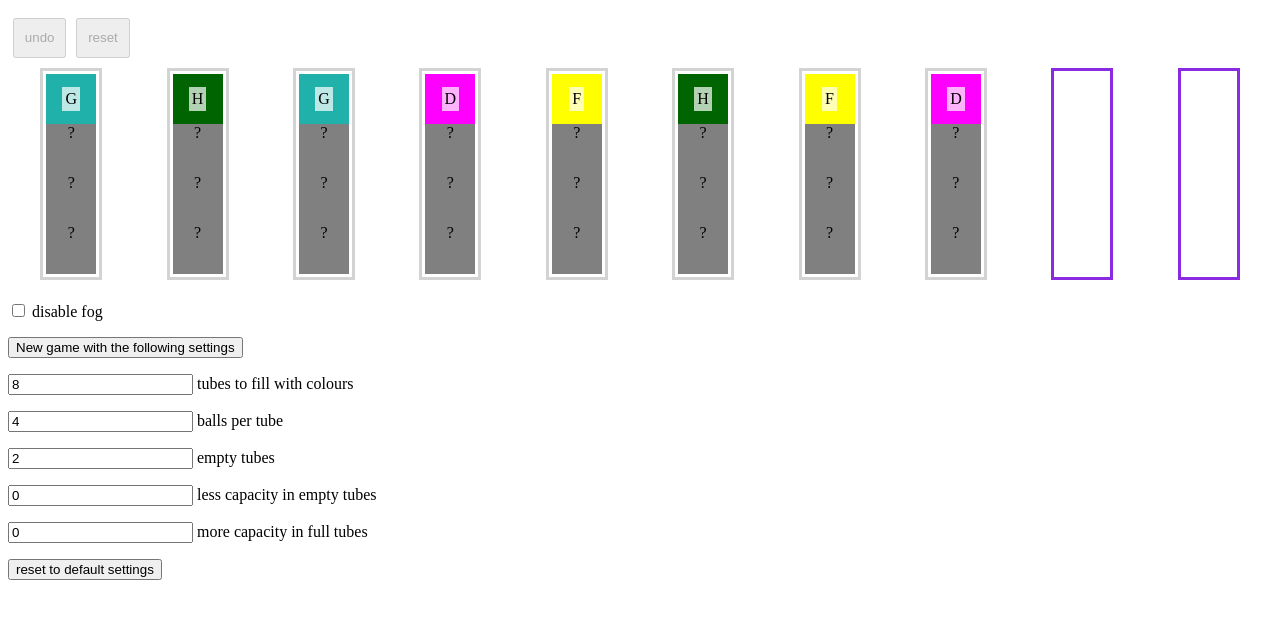
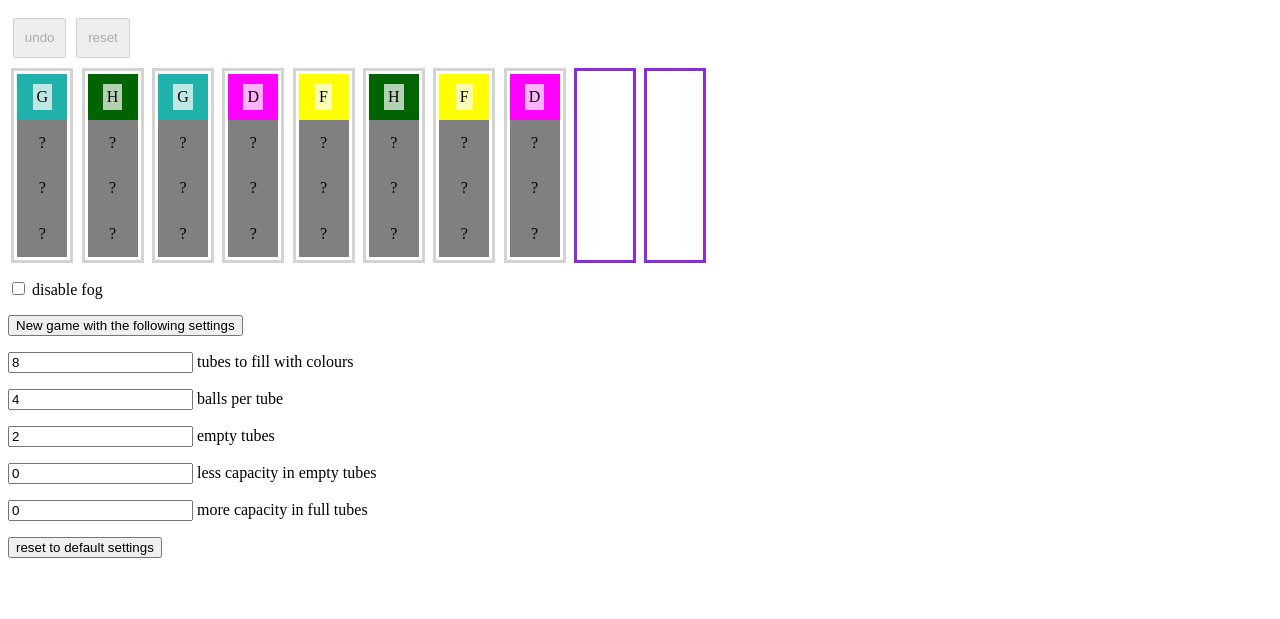
Before and after one commit to tadhgmister/tadhgmister.github.io, a plain HTML site: page coloursortgame/index.html in a window 1280 px wide. Shown: the part 137-756 px from the top of the page. Drawn offline with Linux system fonts and the light colour scheme.

Commit message:
coloursort now uses grid layout and new movement
the new movement algorithm that was discussed with ciaran is now
implemented, it should now do the least number of splits necessary and
allow levels with several shorter empties to be completable.

The gameboard now uses a grid layout, the tubes span over a number of
rows based on their capacity so each row basically represents a ball
height, this means tubes of different sizes can be packed together in
irregular fashion to get more dense arrangement. There is also a bit of
javascript code needed to help the css get the right heights but it just
measures the number of rows actually used in the grid so it is very
lightweight.

```diff
--- /dev/null
+++ b/coloursortgame/coloursort-grid.css
@@ -0,0 +1,128 @@
+:root {
+    --ball-size: 50px;
+    --tube-border-size: 3px;
+    --tube-padding-size: 3px;
+    --gap-size: 5px;
+}
+
+.ActionButton {
+    min-height: 30pt;
+    min-width: 40pt;
+    margin: 5px;
+}
+
+.GameBoard {
+    display: grid;
+    /* this should get immidiately overridden by the javascript resize listener, if it fails to get the proper number this is the effective default */
+    --n-rows: 10;
+    /* the main sizing constraints are here */
+    /* the column size maximum is the main width of the tubes including margin, the target is the minimum size for smaller screens and
+    and the min is based on the width of the label + margins and border and padding etc to overrule the minimum screen portion if it would cutoff the labels */
+    grid-template-columns: repeat(auto-fill, clamp(2ch, 18vw, calc(var(--ball-size) + 2 * (var(--tube-border-size) + var(--tube-padding-size)))));
+    /* the rows roughly specify the height of the balls with some offset due to margins and borders of the tubes, the minimum is just a bit more than the height of the label to try to account for marigns
+    the default is some fraction of the screen divided by the calculated number of rows to keep the whole grid on the screen, and the maximum is the size that should be taken up if there is plenty of room on the screen
+    and the game doesn't need the full height (typical on desktop) */
+    grid-auto-rows: clamp(1.5em, calc(90vh / var(--n-rows)), var(--ball-size));
+    /* put good spaces around the tubes  */
+    justify-content: space-evenly;
+    /* take up full width of body (or other container) */
+    width: 100%;
+    column-gap: var(--gap-size);
+}
+
+.Tube {
+    /* tube spans over rows based on capacity */
+    grid-row-end: span var(--capacity);
+    /* display balls from bottom to top */
+    display: flex;
+    flex-direction: column-reverse;
+
+    padding: var(--tube-padding-size);
+    border: var(--tube-border-size) solid lightgrey;
+    /* will take up available space in width and height */
+    width: auto;
+    height: auto;
+    /* since tubes are all different heights we use margin-top for the vertical gaps instead of within grid, applying grid gaps would effectively put gaps between balls although because the balls are within tubes it just messes up spacing */
+    margin-top: var(--gap-size);
+
+}
+/* highlight tubes that can move to partial tubes */
+.Tube.normal {
+    border-color: #333;
+}
+/* TODO: ciaran didn't like the highlighting logic, maybe make it optional with a toggle like fog or make it more subtle */
+.Tube.pure, .Tube.empty {
+    border-color: blueviolet;
+}
+
+@keyframes ballDrop {
+    from {
+        opacity: 0.1;
+        transform: translateY(-100%);
+    }
+    to {
+        opacity: inherit;
+        transform: translateY(0);
+    }
+}
+.Ball {
+    display: flex;
+    /* center span containing label as much as possible */
+    justify-content: center;
+    align-items: center;
+    /* take up the full width of the tube and the fraction of the tube based on how many fit into this tube */
+    width: 100%;
+    height: calc(100%/var(--capacity));
+    /* do a simple animation upon creation to draw attention to where they go. */
+    animation: ballDrop 0.5s ease-out forwards;
+    /* in the event the padding of the label would overlap with other balls hide it */
+    overflow: hidden;
+}
+/* shroud logic, if there is a body with a checkbox with id #disableFog that is not checked then balls with shroud get this*/
+body:has(#disableFog:not(:checked)) .Ball.shroud:before {
+    content: "?";
+    background-color: grey;
+    display:flex;
+    align-items: center;
+    justify-content: center;
+    width: 100%;
+    height: 100%;
+}
+body:has(#disableFog:not(:checked)) .Ball.shroud > span {
+    /* hide the span labeling the ball when it is shrouded */
+    display: none;
+}
+/* set a slightly transparent background over the label to improve contrast */
+.Ball > span {
+    background-color: rgba(255,255,255,0.7);
+    padding: 0.25em;
+}
+
+.Ball.A { background-color: red; }
+.Ball.B { background-color: blue; }
+.Ball.C { background-color: lime; }
+.Ball.D { background-color: magenta; }
+.Ball.E { background-color: orange; }
+.Ball.F { background-color: yellow; }
+.Ball.G { background-color: lightseagreen; }
+.Ball.H { background-color: darkgreen; }
+.Ball.I { background-color: indigo; }
+.Ball.J { background-color: pink; }
+.Ball.K { background-color: mediumpurple; }
+.Ball.L { background-color: maroon; }
+.Ball.M { background-color: saddlebrown; }
+.Ball.N { background-color: grey; }
+
+/* in dark theme reverse the colours to improve contrast */
+@media (prefers-color-scheme: dark){
+    .Ball > span {
+        background-color: rgba(0,0,0,0.4);
+    }
+    /* invert the colours so darker stands out more */
+    .Tube.normal {
+        border-color: lightgrey;
+    }
+    .Tube {
+        border-color: #333;
+    }
+}
--- a/coloursortgame/coloursortgame.css
+++ /dev/null
@@ -1,105 +0,0 @@
-:root {
-    --ball-size: 50px;          /* Global variable for ball size */
-    /* --balls-per-tube: 6;       */
-}
-.GraphManager {
-
-    width: 600px;
-    height: 400px;
-    display: block;
-}
-
-.GameBoard {
-    display: flex;
-    flex-direction: row;
-    flex-wrap: wrap;
-    justify-content: space-around;
-    width: 100%;
-}
-.ActionButton {
-    min-height: 30pt;
-    min-width: 40pt;
-    margin: 5px
-}
-.Tube {
-    padding: 3px;
-    margin-block: 5px;
-    display: flex;
-    flex-direction: column-reverse;
-    border: 3px solid lightgrey;
-    /* border-top: 0px; */
-    height: calc(var(--ball-size) * var(--balls-per-tube));
-    width: var(--ball-size);
-    max-width: 20vw;
-    max-height: 30vh;
-}
-.Tube.normal {
-    border-color: #333;
-}
-.Tube.pure, .Tube.empty {
-    border-color: blueviolet;
-}
-@keyframes ballDrop {
-    from {
-        opacity: 0.1;
-        transform: translateY(-100%);
-    }
-    to {
-        opacity: 1;
-        transform: translateY(0);
-    }
-}
-.Ball {
-    display: flex;
-    justify-content: center; /* Center horizontally */
-    align-items: center; /* Center vertically */
-    width: 100%;
-    height: calc(100%/var(--balls-per-tube));
-    animation: ballDrop 0.5s ease-out forwards;
-}
-/* shroud logic, if there is a body with a checkbox with id #disableFog that is not checked then balls with shroud get this*/
-body:has(#disableFog:not(:checked)) .Ball.shroud:before {
-    content: "?";
-    background-color: grey;
-    text-align: center;
-    justify-content: center;
-    width: 100%;
-    height: 100%;
-}
-body:has(#disableFog:not(:checked)) .Ball.shroud > span {
-    display: none;
-}
-
-/* "red","blue","green","yellow", "magenta","cyan", "orange", "lime", "pink", "mediumpurple", "grey" */
-.Ball > span {
-    background-color: rgba(255,255,255,0.7);
-    padding: 3px;
-}
-
-.Ball.A { background-color: red; }
-.Ball.B { background-color: blue; }
-.Ball.C { background-color: lime; }
-.Ball.D { background-color: magenta; }
-.Ball.E { background-color: orange; }
-.Ball.F { background-color: yellow; }
-.Ball.G { background-color: lightseagreen; }
-.Ball.H { background-color: darkgreen; }
-.Ball.I { background-color: indigo; }
-.Ball.J { background-color: pink; }
-.Ball.K { background-color: mediumpurple; }
-.Ball.L { background-color: maroon; }
-.Ball.M { background-color: saddlebrown; }
-.Ball.N { background-color: grey; }
-
-@media (prefers-color-scheme: dark){
-    .Ball > span {
-        background-color: rgba(0,0,0,0.4);
-    }
-    /* invert the colours so darker stands out more */
-    .Tube.normal {
-        border-color: lightgrey;
-    }
-    .Tube {
-        border-color: #333;
-    }
-}
--- a/coloursortgame/graphystuffs.js
+++ b/coloursortgame/graphystuffs.js
@@ -1,4 +1,4 @@
-import { assert, computeMove, serializeGameState } from "./v2.js";
+import { computeMove, serializeGameState } from "./v2.js";
 class StateDetails {
     /**
      * @param id the serialized version of this state
@@ -24,12 +24,12 @@ class StateDetails {
                 continue;
             }
             const refState = this.lastSeen.slice();
-            const useful = computeMove(refState, idx);
-            if (!useful) {
+            const quality = computeMove(refState, idx);
+            if (quality === "unmovable" /* MoveQuality.UNMOVABLE */) {
                 continue;
             } // move didn't do anything
             const result = serializeGameState(refState);
-            this.childStates.set(content, { result, sampleState: refState, quality: moveQuality(this.lastSeen, refState, idx) });
+            this.childStates.set(content, { result, sampleState: refState, quality });
             this.callWhenComputingChildren(this.id, result, refState);
         }
         return this.childStates;
@@ -49,31 +49,28 @@ class StateDetails {
         this.lastSeen = state;
     }
 }
-function moveQuality(oldState, newState, triggerIdx) {
-    const col = oldState[triggerIdx].topColor;
-    assert(col !== undefined, "tried to get the quality of a move out of an empty tube");
-    for (const [idx, newTube] of newState.entries()) {
-        if (idx === triggerIdx) {
-            continue;
-        }
-        if (newTube.topColor === col && newTube.isPure) {
-            if (oldState[idx].isEmpty) {
-                // moved to a previously empty tube
-                return "drain" /* MoveQuality.DRAIN */;
-            }
-            else if (oldState[idx].topCount < newState[idx].topCount) {
-                // moved to a previously pure tube, note that if there are tubes of different heights
-                // then it is possible to need to split the contents between a pure tube and another
-                // as long as one pure tube increased in quantity we consider this a pure move
-                // I don't think this can happen unless the tubes are at least 2 units different in size but I haven't thought it through thoroughly enough to be sure.
-                assert(oldState[idx].isPure, "newState is pure but old state isn't????");
-                return "pure" /* MoveQuality.PURE */;
-            }
-        }
-    }
-    // otherwise we moved to partially full tubes
-    return "normal" /* MoveQuality.NORMAL */;
-}
+// function moveQuality(oldState: readonly Tube[], newState: readonly Tube[], triggerIdx:number): MoveQuality{
+//     const col = oldState[triggerIdx].topColor;
+//     assert(col !== undefined, "tried to get the quality of a move out of an empty tube")
+//     for(const [idx, newTube] of newState.entries()){
+//         if(idx===triggerIdx){continue;}
+//         if(newTube.topColor === col && newTube.isPure){
+//             if(oldState[idx].isEmpty){
+//                 // moved to a previously empty tube
+//                 return MoveQuality.DRAIN
+//             } else if(oldState[idx].topCount < newState[idx].topCount){
+//                 // moved to a previously pure tube, note that if there are tubes of different heights
+//                 // then it is possible to need to split the contents between a pure tube and another
+//                 // as long as one pure tube increased in quantity we consider this a pure move
+//                 // I don't think this can happen unless the tubes are at least 2 units different in size but I haven't thought it through thoroughly enough to be sure.
+//                 assert(oldState[idx].isPure, "newState is pure but old state isn't????")
+//                 return MoveQuality.PURE
+//             }
+//         }
+//     }
+//     // otherwise we moved to partially full tubes
+//     return MoveQuality.NORMAL;
+// }
 export class StateManager {
     constructor(visitCallback) {
         this.visitCallback = visitCallback;
--- a/coloursortgame/v2.js
+++ b/coloursortgame/v2.js
@@ -205,48 +205,114 @@ export class Tube {
     }
 }
 /**
- * executes a move on a game state.
- * This modifies the list of tubes in place even if the movement didn't accomplish anything
- * returns whether the top color of the selected tube changed.
- * @param tubes set of tubes to modify
- * @param capacity capacity of each tube
- * @param idx index of tube to empty
- * @returns true if the move changed the state
+ * helper called by computeMove, this is called twice, once with empty tubes and once with partially filled tubes
+ * so it is extracted to a helper. Being intended as a helper it sorts and removes items from candidateIdxs as is convinient for the algorithm
+ * also if the candidates don't have enough capacity this function will just throw un-useful errors as it is expected to be called within proper conditions
+ * @param tubes list of tubes to modify
+ * @param candidateIdxs list of indices to consider as targets, is mangled in the process of this function
+ * @param color the colour to add to candidates
+ * @param minElemsToMove the minimum number of balls to move to candidates
+ * @param maxElemsToMove the maximum number of balls to move
+ * @returns the number of balls successfully moved, when allowOverfill=false this should always be equal to minElemsToMove
  */
-export function computeMove(tubes, idx) {
-    // TODO: right now this tries to move to partial tubes, if it fails it moves ALL exposed balls of the colour to an empty tube
-    // which is probably undesirable but not strictly invalid game design choice. Will want to come back and change
-    // but may not bother until I have it working well on a touch screen where I care about the tappy taps.
-    const { topColor: col, topCount } = tubes[idx];
+function moveHelper(tubes, candidateIdxs, color, minElemsToMove, maxElemsToMove) {
+    let successfullyMoved = 0;
+    // sort in ascending order of slack so ones with most available space are at the end
+    candidateIdxs.sort((a, b) => tubes[a].slack - tubes[b].slack);
+    // as long as the one with most space can't fit all the balls we need to move:
+    while (tubes[candidateIdxs.at(-1)].slack < minElemsToMove - successfullyMoved) {
+        // pop it out of the list and fill it with balls
+        const idx = candidateIdxs.pop();
+        const slack = tubes[idx].slack;
+        successfullyMoved += slack;
+        tubes[idx] = tubes[idx].withAdded(color, slack);
+    }
+    // at this point we know the most slack candidate can hold the remaining balls,
+    // just go through the candidates and choose the first (least slack) that fits the remaining
+    for (const idx of candidateIdxs) {
+        if (tubes[idx].slack >= minElemsToMove - successfullyMoved) {
+            const countWeWantToMove = maxElemsToMove - successfullyMoved;
+            const countToActuallyMove = tubes[idx].slack < countWeWantToMove ? tubes[idx].slack : countWeWantToMove;
+            tubes[idx] = tubes[idx].withAdded(color, countToActuallyMove);
+            successfullyMoved += countToActuallyMove;
+            return successfullyMoved;
+        }
+    }
+    throw new Error("moveHelper was called with invalid state");
+}
+/**
+ * this movement algorithm uses the following goals:
+ * - use the fewest number of empty tubes required
+ * - make the fewest number of splits needed (distribute the balls amongst fewer tubes)
+ * - make the highest stacks, I.E. in case of multiple candidates for equal number of splits put it on the tallest one
+ *
+ * This modifies the list of tubes in place and returns the quality of the move:
+ * - UNMOVABLE if the list of tubes is unchanged and the move can't result in useful progress
+ * - NORMAL if the top colour of the selected tube can be shifted to other partially full tubes
+ * - DRAIN if at least one empty tube needed to be used for the contents being moved
+ *
+ * @param tubes list of tubes to modify in place as result of the computed move
+ * @param idxToDrain index of tube to try to shift into other tubes
+ * @returns the quality of move, see above for the cases
+ */
+export function computeMove(tubes, idxToDrain) {
+    const source = tubes[idxToDrain];
+    const col = source.topColor;
     if (col === undefined) {
-        return false; // you tried to do a move from an empty tube, there is nothing to be done.
+        return "unmovable" /* MoveQuality.UNMOVABLE */; // tried to move an empty tube
     }
-    const backupState = tubes.slice();
-    tubes[idx] = tubes[idx].moveToOthers(tubes);
-    if (tubes[idx].topColor === col) {
-        let idxOfEmpty;
-        let totalEmpty = 0;
-        // try to collect the colour in an empty tube if there are any
-        for (const [ii, candidate] of backupState.entries()) {
-            tubes[ii] = backupState[ii];
-            /// TODO: also consider candidates that have the same top colour for the total empty
-            if (candidate.isEmpty) {
-                totalEmpty += candidate.capacity;
-                if (candidate.capacity >= topCount) {
-                    idxOfEmpty = ii;
-                }
+    const isSourcePure = source.isPure;
+    // first collect lists of partial tubes with slack and empties
+    const empties = [];
+    const partials = [];
+    // will count the total slack in the available partials
+    let partialsSlack = 0;
+    let emptySlack = 0;
+    for (const [idx, candidate] of tubes.entries()) {
+        if (idx === idxToDrain) {
+            continue;
+        } // skip own tube as possible candidate
+        // if the candidate is empty and the source is pure only consider the candidate if it has a different capacity
+        // this is because if you have several shorter empties you may need to move balls from a short empty to a taller one
+        // and if there is another short empty available the level is effectively softlocked as the algorithm will always prefer
+        // moving to an equivalent short empty instead of going to the necessary taller one to combine balls of the same colour
+        // in a single tube.
+        if (candidate.isEmpty && (!isSourcePure || candidate.capacity != source.capacity)) {
+            empties.push(idx);
+            emptySlack += candidate.capacity;
+        }
+        else if (candidate.topColor === col) {
+            const slack = candidate.slack;
+            if (slack > 0) {
+                partials.push(idx);
+                partialsSlack += slack;
             }
         }
-        if (idxOfEmpty !== undefined) {
-            [tubes[idx], tubes[idxOfEmpty]] = tubes[idx].moveToEmpty(tubes[idxOfEmpty].capacity);
+    }
+    let result = "normal" /* MoveQuality.NORMAL */;
+    const topCount = source.topCount;
+    let toMoveCount = topCount;
+    if (toMoveCount > partialsSlack) {
+        const minNeededToGoToEmpties = toMoveCount - partialsSlack;
+        if (minNeededToGoToEmpties > emptySlack) {
+            // there is insufficient room in empty or partial tubes to hold all the balls we are trying to move
+            // most likely there are just no viable targets and no empty tubes
+            return "unmovable" /* MoveQuality.UNMOVABLE */;
         }
-        else if (totalEmpty >= topCount) {
-            tubes[idx] = tubes[idx].moveToOthers(tubes, false);
-        }
+        result = "drain" /* MoveQuality.DRAIN */;
+        toMoveCount -= moveHelper(tubes, empties, col, minNeededToGoToEmpties, toMoveCount);
     }
-    return tubes[idx].topColor !== col;
+    // if there is still stuff to move after possibly consulting empty tubes (could be in addition or instead of)
+    // then move everything else to partials
+    // we should be certain there is enough room as if there wasn't the toMoveCount would be lowered by empties
+    // and if there wasn't enough space in the empties then UNMOVABLE should have already been returned.
+    if (toMoveCount > 0) {
+        assert(toMoveCount === moveHelper(tubes, partials, col, toMoveCount, toMoveCount), "move failed somehow");
+    }
+    tubes[idxToDrain] = source.withTopRemoved(topCount);
+    return result;
 }
-const COLORS = "ABCDEFGHIJKLMNOP";
+const COLORS = "ABCDEFGHIJKLMNOPQRSTUVWXYZ!@#$%^&*=+/";
 function makeSolvedGameBoard(n_colours, balls_per_colour, empty_tubes, empty_tube_capacity = balls_per_colour, extraSlack = 0) {
     const board = [];
     for (let idx = 0; idx < n_colours; idx++) {
@@ -376,7 +442,7 @@ class TubeDiv extends UIElement {
         if (tube.isEmpty) {
             this.element.classList.add("empty");
         }
-        this.element.style.setProperty("--balls-per-tube", tube.capacity.toString());
+        this.element.style.setProperty("--capacity", tube.capacity.toString());
         this.element.addEventListener("click", clickCallback);
         for (let idx = 0; idx < tube.content.length; idx++) {
             this.balls.push(new BallDiv(this, tube.content[idx], idx < tube.shroud));
@@ -451,11 +517,17 @@ class GameUI extends UIElement {
         this.shroudHeights = [];
         this.state = initialState.slice();
         for (const [idx, tube] of initialState.entries()) {
-            this.tubes.push(new TubeDiv(this, tube, ev => {
+            this.tubes.push(new TubeDiv(mainElem, tube, ev => {
                 this.doAction(idx);
             }));
             this.shroudHeights.push(tube.shroud);
         }
+        this.updateNRowsCSSVariableBasedOnMeasuredRows();
+        const resizeObserver = new ResizeObserver(() => {
+            // Recalculate row count when the container's size changes
+            this.updateNRowsCSSVariableBasedOnMeasuredRows();
+        });
+        resizeObserver.observe(this.element);
         this.aux = new AuxStuff(controlsElem, this, serializeGameState(initialState));
         import("./graphystuffs.js").then(module => {
             this.stateManager = new module.StateManager((s, d) => {
@@ -463,6 +535,11 @@ class GameUI extends UIElement {
             });
             this.stateManager.visitState(this.state); // do this to update highlighting
         });
+    }
+    updateNRowsCSSVariableBasedOnMeasuredRows() {
+        const nRows = getComputedStyle(this.element).getPropertyValue("grid-template-rows").split(" ");
+        console.log(nRows);
+        this.element.style.setProperty("--n-rows", nRows.length.toString());
     }
     setState(newState, details) {
         assert(newState.length == this.tubes.length, "cannot change number of tubes with setState");
@@ -478,9 +555,10 @@ class GameUI extends UIElement {
     }
     doAction(idx) {
         this.undoStack.push(this.state.slice());
-        const useful = computeMove(this.state, idx);
-        if (!useful) {
+        const quality = computeMove(this.state, idx);
+        if (quality === "unmovable" /* MoveQuality.UNMOVABLE */) {
             this.undoStack.pop(); // nothing changed so don't clutter the undo stack
+            return;
         }
         const skipLoseCheck = this.checkIfWonAndUpdateSerialBox();
         if (this.stateManager) {
@@ -514,7 +592,7 @@ class GameUI extends UIElement {
     }
     checkIfLost() {
         for (let idx = 0; idx < this.state.length; idx++) {
-            if (computeMove(this.state.slice(), idx)) {
+            if ("unmovable" /* MoveQuality.UNMOVABLE */ !== computeMove(this.state.slice(), idx)) {
                 return; // a move changes the state, have not lost yet
             }
         }
```
Also changed, not shown: coloursortgame/index.html (+1 -1 lines).
